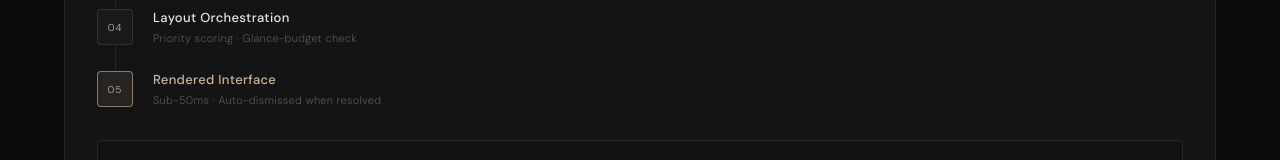
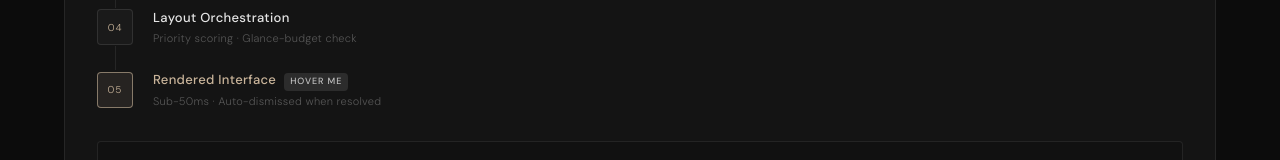
Before and after one commit to rinak01/MyPortfolio, a Next.js app: page / in a window 1280 px wide. Shown: the part 3456-3616 px from the top of the page. Built offline with nearby package versions, Linux system fonts and the light colour scheme.

Commit message:
road to avoid on hover added to 00 BMW

```diff
--- a/app/updated_portfolio/variations/Var7ClassyAuto.tsx
+++ b/app/updated_portfolio/variations/Var7ClassyAuto.tsx
@@ -546,9 +546,9 @@ export default function Var7ClassyAuto() {
                     { step: "02", label: "Intent Parsing", sub: "NLP · Context classification" },
                     { step: "03", label: "UI Generation", sub: "Component synthesis · Agent selection" },
                     { step: "04", label: "Layout Orchestration", sub: "Priority scoring · Glance-budget check" },
-                    { step: "05", label: "Rendered Interface", sub: "Sub-50ms · Auto-dismissed when resolved" },
-                  ].map(({ step, label, sub }, i, arr) => (
-                    <div key={step} className="flex flex-col">
+                    { step: "05", label: "Rendered Interface", sub: "Sub-50ms · Auto-dismissed when resolved", hoverImage: "/images/00/BMW_Roadstoavoid.png" },
+                  ].map(({ step, label, sub, hoverImage }, i, arr) => (
+                    <div key={step} className={`flex flex-col relative ${hoverImage ? "group/step" : ""}`}>
                       <div className="flex items-center gap-5">
                         {/* Step number + node */}
                         <div className="flex flex-col items-center" style={{ width: 36 }}>
@@ -557,8 +557,15 @@ export default function Var7ClassyAuto() {
                           </div>
                         </div>
                         {/* Label */}
-                        <div className="min-w-0">
-                          <p className={`text-[13px] font-medium tracking-wide ${i === arr.length - 1 ? "text-[#C9B49A]" : "text-[#E5E5E5]"}`}>{label}</p>
+                        <div className={`min-w-0 ${hoverImage ? "cursor-default" : ""}`}>
+                          <p className={`text-[13px] font-medium tracking-wide ${i === arr.length - 1 ? "text-[#C9B49A]" : "text-[#E5E5E5]"}`}>
+                            {label}
+                            {hoverImage && (
+                              <span className="ml-2 inline-flex items-center justify-center px-1.5 py-0.5 rounded-sm bg-white/10 text-[9px] uppercase tracking-widest text-white/70">
+                                Hover Me
+                              </span>
+                            )}
+                          </p>
                           <p className="text-[11px] text-[#555] tracking-wide mt-0.5">{sub}</p>
                         </div>
                       </div>
@@ -567,6 +574,23 @@ export default function Var7ClassyAuto() {
                         <div className="flex items-start gap-5">
                           <div style={{ width: 36 }} className="flex justify-center">
                             <div className="w-px h-6 bg-white/8" />
+                          </div>
+                        </div>
+                      )}
+
+                      {/* Hover image panel */}
+                      {hoverImage && (
+                        <div
+                          className="absolute left-[280px] top-1/2 -translate-y-1/2 z-50 w-[300px] md:w-[400px]
+                            opacity-0 translate-x-4 pointer-events-none group-hover/step:opacity-100 group-hover/step:translate-x-0
+                            transition-all duration-500 ease-[cubic-bezier(0.25,0.1,0.25,1)]"
+                        >
+                          <div className="relative rounded-md border border-white/10 bg-[#0C0C0C] shadow-[0_0_40px_rgba(0,0,0,0.8)] overflow-hidden p-1">
+                            <img
+                              src={hoverImage}
+                              alt={label}
+                              className="w-full h-auto object-cover rounded-sm"
+                            />
                           </div>
                         </div>
                       )}
```
Also changed, not shown: 1 other file (tests, documents, lock files or other folders).
